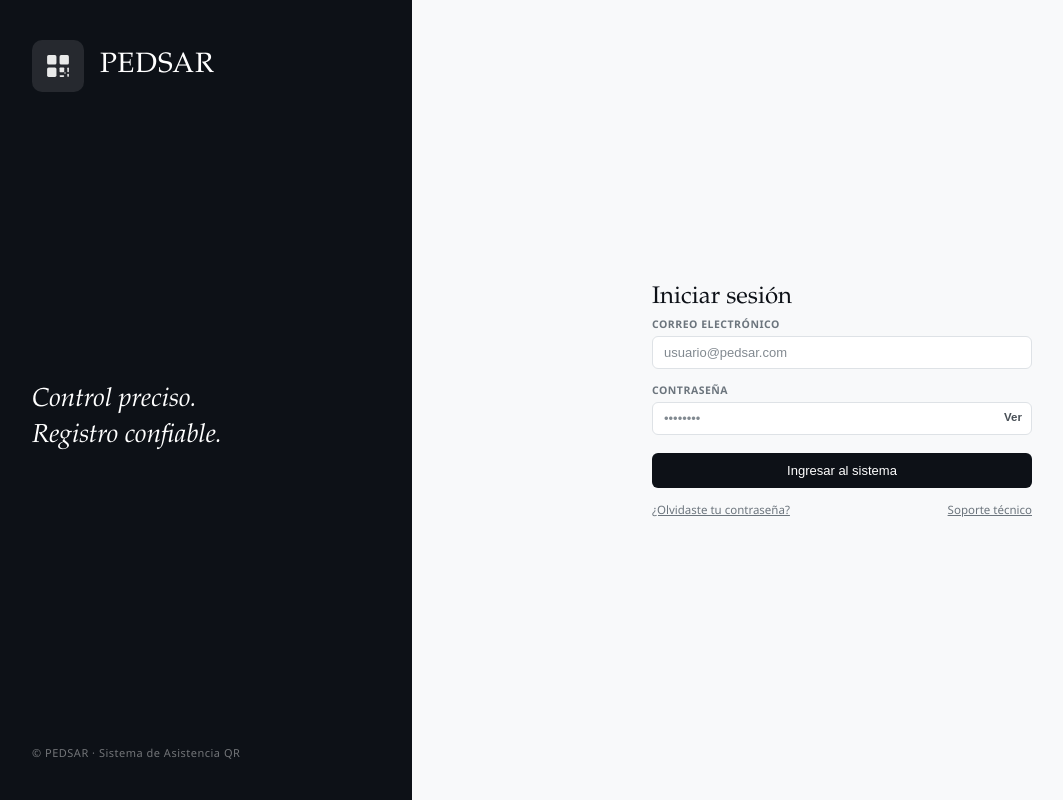
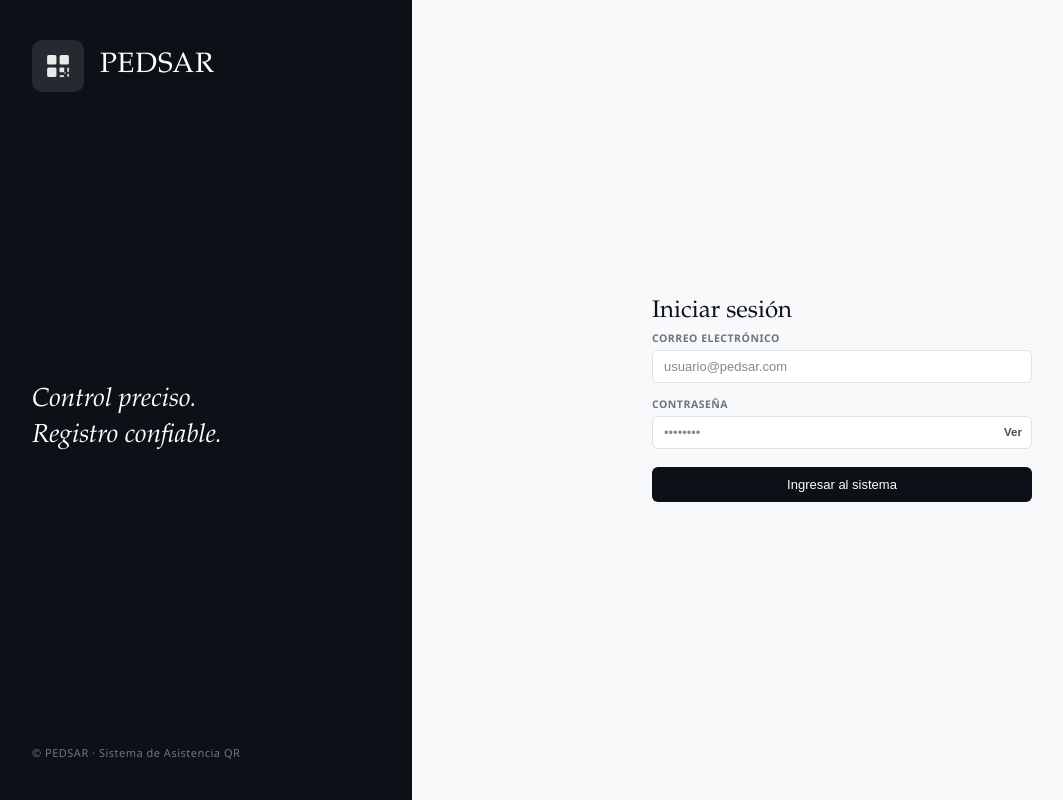
Before and after one commit to javiercuroh123/attendance-system, an Angular app in the folder apps/web-admin/: page /auth/login in a window 1280 px wide. Shown: the whole page, without its empty margins (8-1071 px from the left). Built offline with nearby package versions, Linux system fonts and the light colour scheme.

Commit message:
feat: quitar opción de recuperar contraseña del login web

```diff
--- a/apps/web-admin/src/app/features/auth/login.page.html
+++ b/apps/web-admin/src/app/features/auth/login.page.html
@@ -74,10 +74,6 @@
         </button>
       </form>
 
-      <div class="auth-links">
-        <a routerLink="/auth/forgot-password">¿Olvidaste tu contraseña?</a>
-        <a href="mailto:soporte@pedsar.com">Soporte técnico</a>
-      </div>
 
     </div>
   </main>
```
